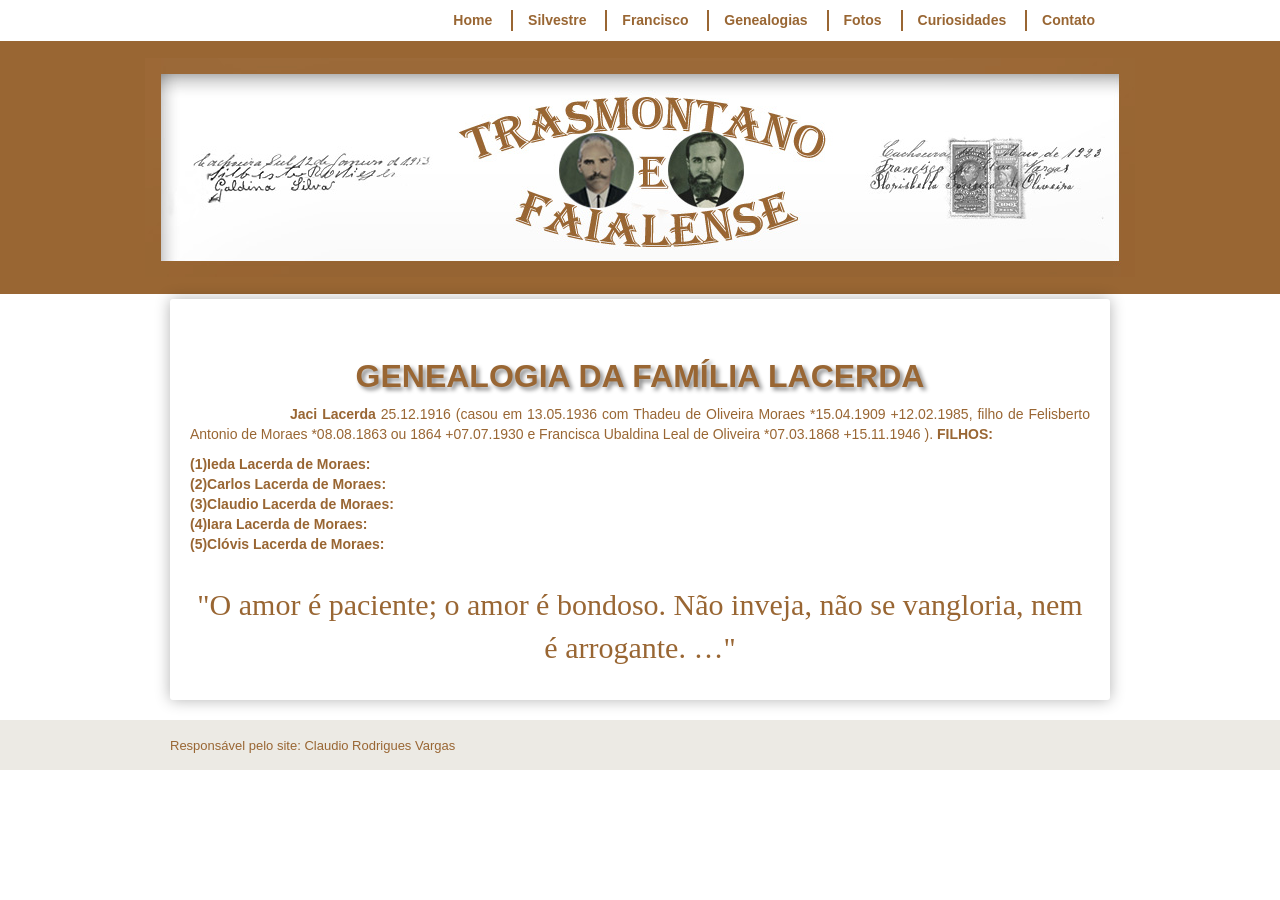
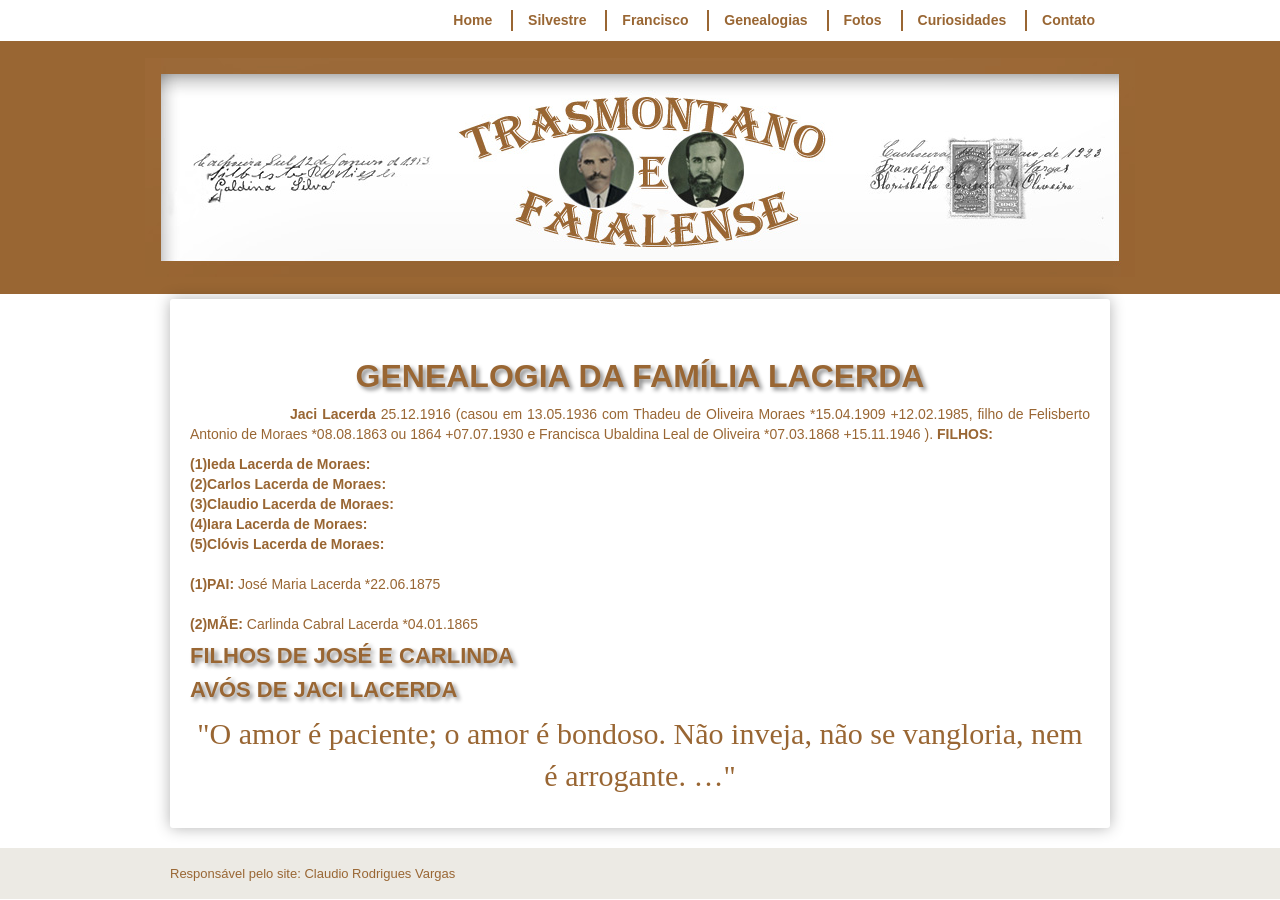
Before and after one commit to claudiovargas1955/claudiovargas1955.github.io, a Jekyll site: the page built from _pages/familia-lacerda.html, in a window 1280 px wide. Built offline with Jekyll 4.4.1, drawn with Linux system fonts in a browser that asks for light colours; some web fonts are replaced.

Commit message:
Update familia-lacerda.html

```diff
--- a/_pages/familia-lacerda.html
+++ b/_pages/familia-lacerda.html
@@ -104,5 +104,13 @@ filho de Felisberto Antonio de Moraes *08.08.1863 ou 1864 +07.07.1930 e Francisc
 <b>(4)Iara Lacerda de Moraes:</b><br>
 <b>(5)Clóvis Lacerda de Moraes:</b><br><br>
 
+<b>(1)PAI: </b>José Maria Lacerda *22.06.1875<br><br>
+
+<b>(2)MÃE: </b>Carlinda Cabral Lacerda *04.01.1865<br>
+
+<h4>FILHOS DE JOSÉ E CARLINDA</h4>
+
+<h4>AVÓS DE JACI LACERDA</h4>
+
 
 <p style="text-align:center; color:#996633; font-size:30px; font-family: 'Rancho', cursive ">"O amor é paciente; o amor é bondoso. Não inveja, não se vangloria, nem é arrogante. …"</p>
```
